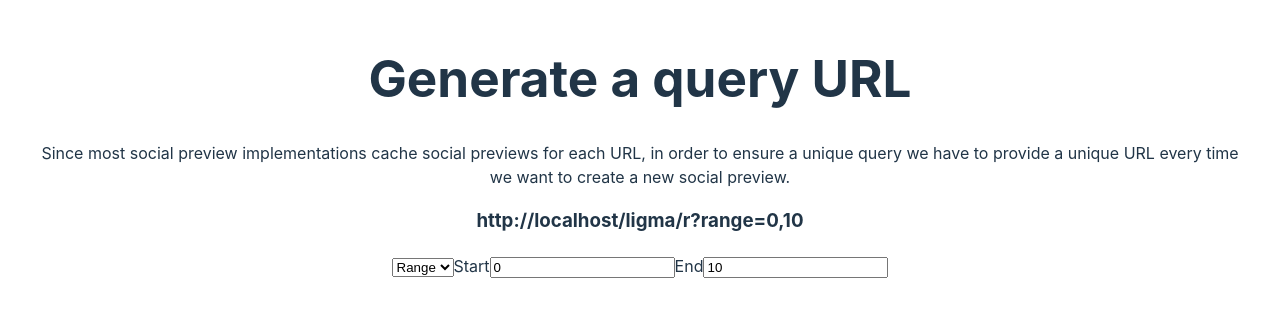
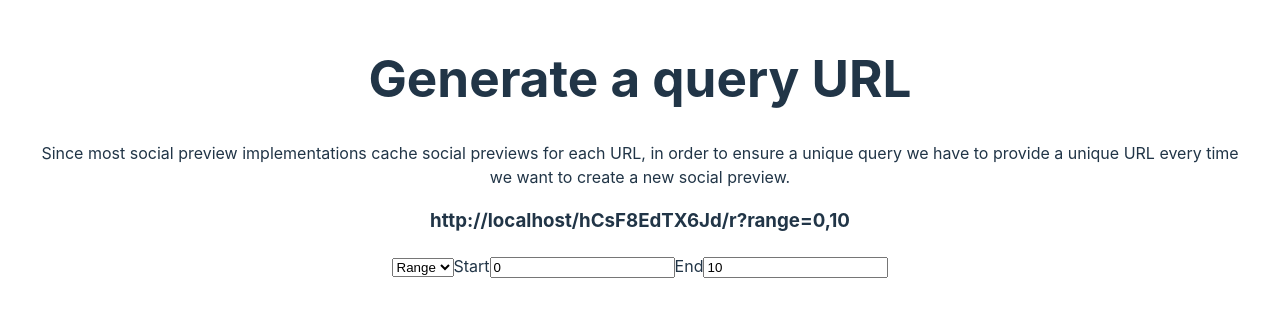
Before and after one commit to raian621/rand-um, a React (Vite) app in the folder site/: page / in a window 1280 px wide. Shown: the part 253-570 px from the top of the page. Built offline with nearby package versions, Linux system fonts and the light colour scheme.

Commit message:
added random string portion to url generator

```diff
--- a/site/src/App.tsx
+++ b/site/src/App.tsx
@@ -5,9 +5,9 @@ import ListBuilder from './ListBuilder';
 import GeneratedURL from './GeneratedURL';
 
 function App() {
-  const [randomQueryType, setRandomQueryType] = useState("range");
+  const [randomQueryType, setRandomQueryType] = useState("range")
+  const [uniqueString, setUniqueString] = useState(generateUniqueString())
   const [query, setQuery] = useState("range=0,10")
-  const [uniqueValue, _] = useState("ligma")
 
   return (
     <>
@@ -15,7 +15,7 @@ function App() {
       <p>Since most social preview implementations cache social previews for
       each URL, in order to ensure a unique query we have to provide a unique URL
       every time we want to create a new social preview.</p>
-      <GeneratedURL uniqueValue={uniqueValue} query={query}/>
+      <GeneratedURL uniqueString={uniqueString} query={query}/>
       <select onChange={e => setRandomQueryType(e.target.value)}>
         <option value="range">Range</option>
         <option value="list">List</option>
@@ -26,15 +26,30 @@ function App() {
   )
 }
 
-// function generateRandomString() {
-//   // base64 encode a unix timestamp with some random bits appended to the end of
-//   // it and presto: you have yourself a (questionably) universally unique string
-//   const timestamp = Date.now()
-//   const rawData = new Array<string>()
-//   rawData[0] = String.fromCharCode(timestamp >> 24 & 0xff)
-//   rawData[1] = String.fromCharCode(timestamp >> 16 & 0xff)
-//   rawData[2] = String.fromCharCode(timestamp >> 8 & 0xff)
-//   rawData[3] = String.fromCharCode(timestamp & 0xff)
-// }
+function generateUniqueString() : string {
+  // base64 encode a unix timestamp with some random bits appended to the end of
+  // it and presto: you have yourself a (questionably) universally unique string
+  const timestamp = Date.now()
+
+  console.log(timestamp)
+
+  const rawData = new Array<string>(9)
+
+  rawData[0] = String.fromCharCode((timestamp >> 24) & 0xff)
+  rawData[1] = String.fromCharCode((timestamp >> 16) & 0xff)
+  rawData[2] = String.fromCharCode((timestamp >> 8) & 0xff)
+  rawData[3] = String.fromCharCode(timestamp & 0xff)
+
+  for (let i = 4; i < rawData.length; i++) {
+    rawData[i] = String.fromCharCode(Math.floor(Math.random() * 256))
+  }
+
+  rawData.forEach(value => console.log(value.charCodeAt(0)))
+
+  const rawString = rawData.join('')
+  console.log(rawString)
+
+  return btoa(rawString)
+}
 
 export default App
--- a/site/src/GeneratedURL.tsx
+++ b/site/src/GeneratedURL.tsx
@@ -1,6 +1,6 @@
-export default function GeneratedURL({ uniqueValue, query } : {
-  uniqueValue: string
+export default function GeneratedURL({ uniqueString, query } : {
+  uniqueString: string
   query: string
 }) {
-  return (<h3>{`${document.URL}${uniqueValue}/r?${query}`}</h3>)
+  return (<h3>{`${document.URL}${uniqueString}/r?${query}`}</h3>)
 }
```
Also changed, not shown: 1 other file (tests, documents, lock files or other folders).
